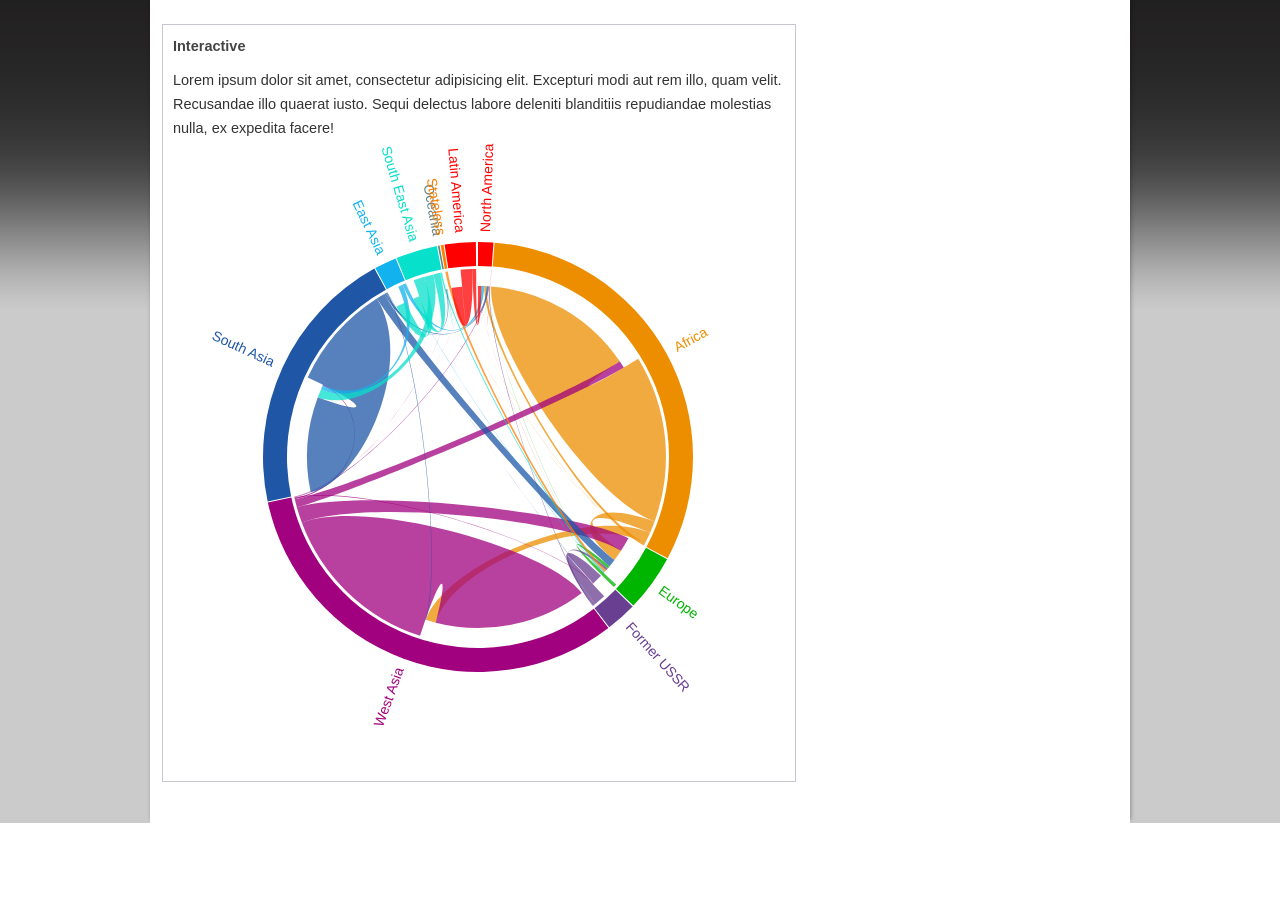
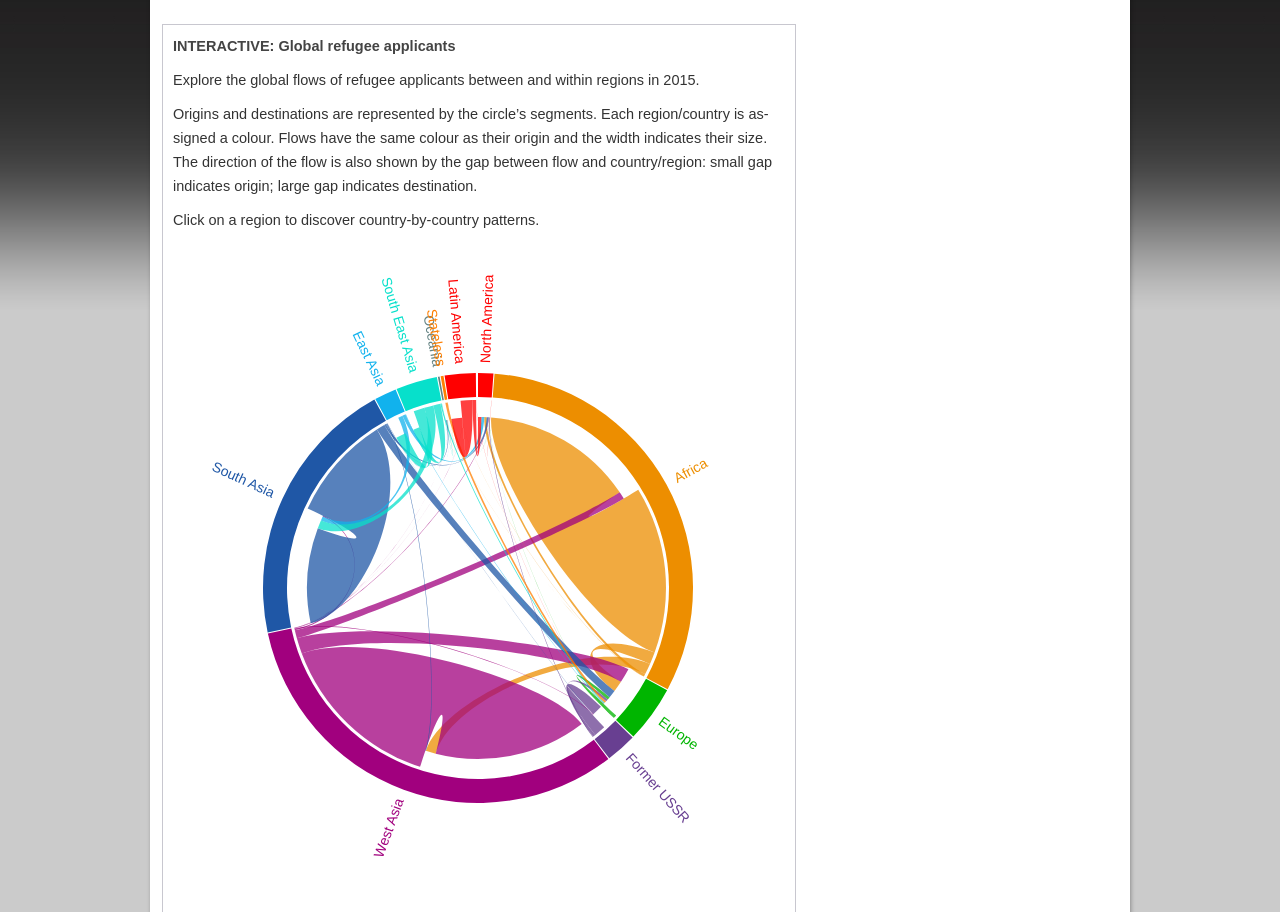
Before and after one commit to chris-creditdesign/nature-global-refugees, a plain HTML site: page index.html in a window 1280 px wide. Shown: the top 912 px of the page. Before the commit the page ends 823 px from the top, so only its background shows below. Drawn offline with Linux system fonts and the light colour scheme.

Commit message:
Adds instructions

```diff
--- a/css/index.css
+++ b/css/index.css
@@ -37,6 +37,7 @@
   font-size: 12px;
   max-width: 100%;
   vector-effect: non-scaling-stroke;
+  margin-top: 40px;
 }
 
 .outerwrapper .info, .outerwrapper .label {
@@ -86,7 +87,6 @@
 }
 
 .outerwrapper text.region {
-  font-family: 'CartoGothic', Arial, sans-serif;
   font-size: 14px;
 }
 
--- a/index.html
+++ b/index.html
@@ -48,8 +48,12 @@
 
 <link rel="stylesheet" href="./css/index.css">
 <div class="outerwrapper">
-	<h1>Interactive</h1>
-	<p>Lorem ipsum dolor sit amet, consectetur adipisicing elit. Excepturi modi aut rem illo, quam velit. Recusandae illo quaerat iusto. Sequi delectus labore deleniti blanditiis repudiandae molestias nulla, ex expedita facere!</p>
+	<h1>INTERACTIVE: Global refugee applicants</h1>
+	<p>Explore the global flows of refugee applicants between and within regions in 2015.</p>
+
+	<p>Origins and destinations are represented by the circle’s segments. Each region/country is assigned a colour. Flows have the same colour as their origin and the width indicates their size. The direction of the flow is also shown by the gap between flow and country/region: small gap indicates origin; large gap indicates destination.</p>
+
+	<p>Click on a region to discover country-by-country patterns.</p>
 
 	<div id="timeline"></div>
 	<div id="chart"></div>
```
